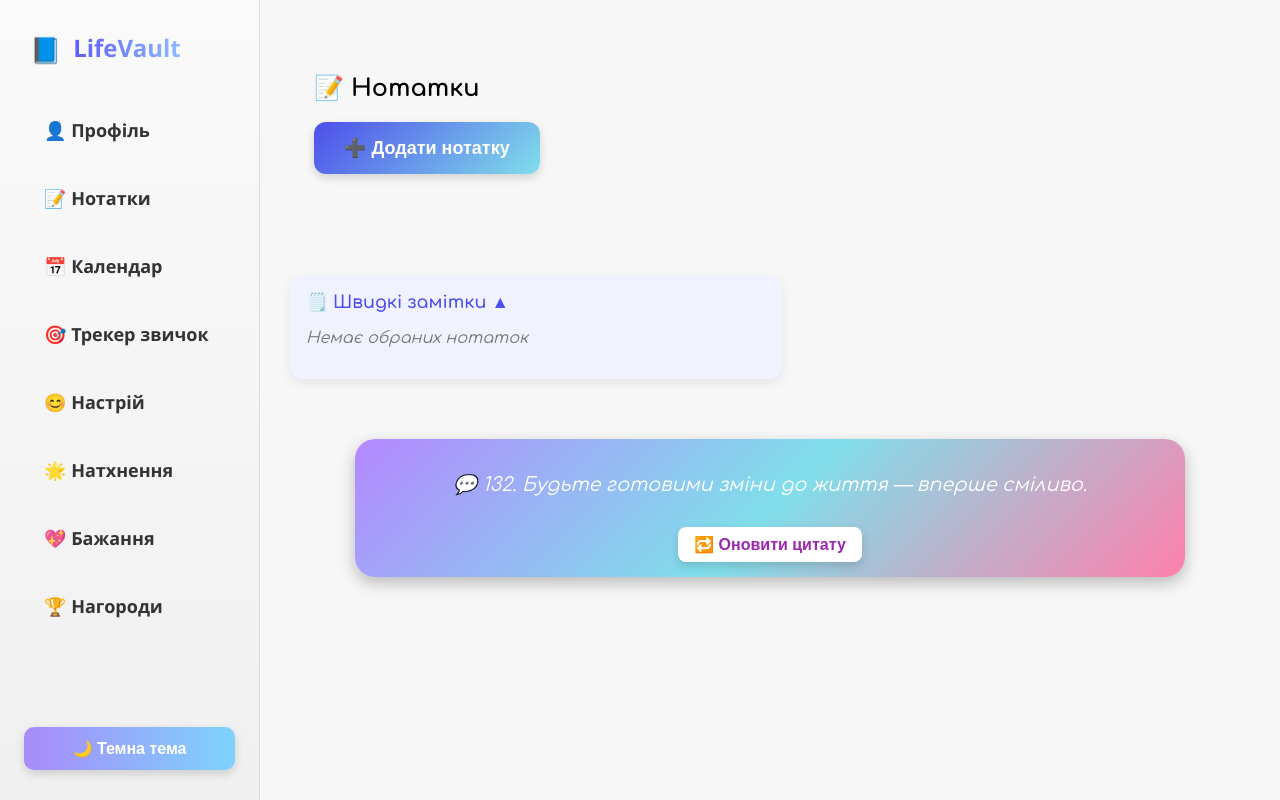
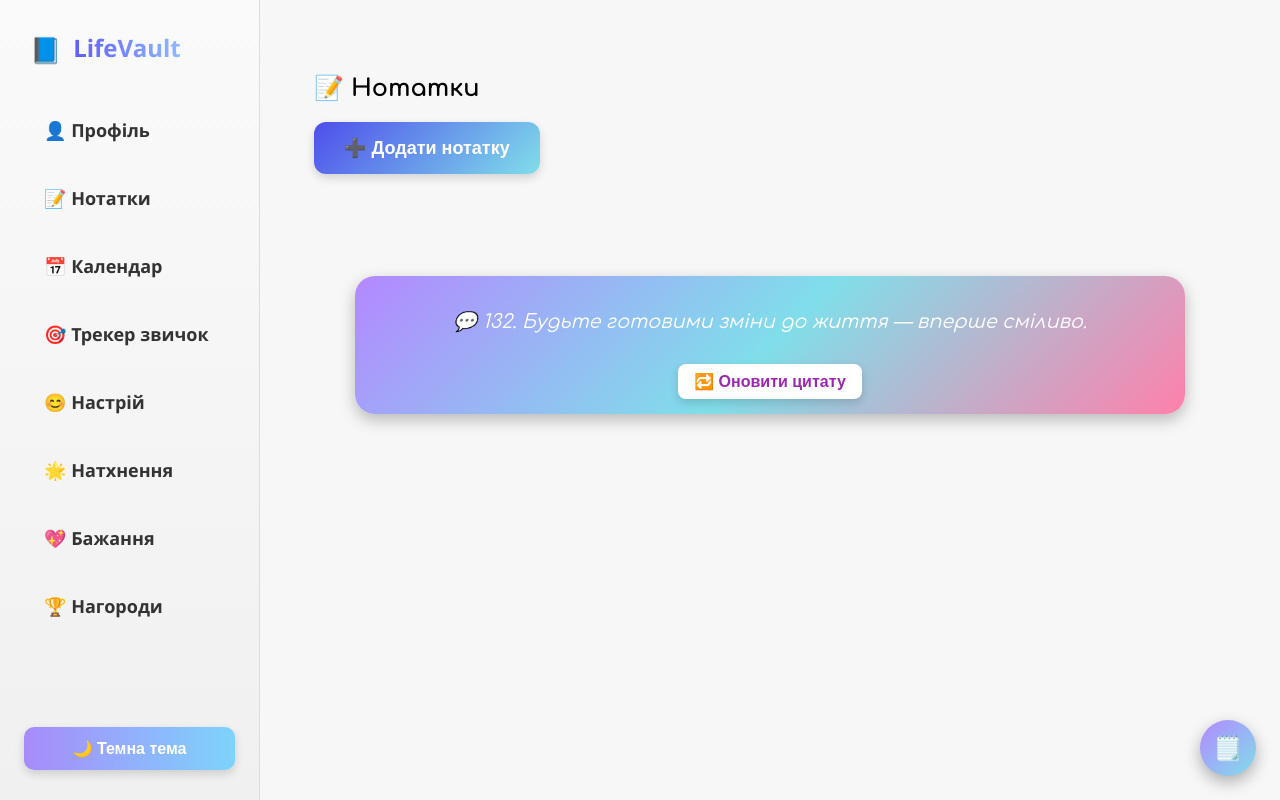
Before and after one commit to Vidziano/LifeVault, a React (Create React App) app: page / in a window 1280 px wide. Built offline with nearby package versions, Linux system fonts and the light colour scheme.

Commit message:
changed the logic of quick notes

```diff
--- a/src/QuickNotesWidget.css
+++ b/src/QuickNotesWidget.css
@@ -1,72 +1,135 @@
-.quick-notes-widget {
-  width: 100%;
-  max-width: 460px;
-  background: #f0f2ff;
-  border-radius: 14px;
-  padding: 16px;
-  box-shadow: 0 4px 12px rgba(0, 0, 0, 0.08);
-  color: #333;
-  font-size: 1rem;
-  transition: all 0.3s ease;
-  margin-top: 60px;
+.quick-notes-fab {
+  position: fixed;
+  bottom: 24px;
+  right: 24px;
+  width: 56px;
+  height: 56px;
+  border-radius: 50%;
+  background-color: #4e4eeb;
+  color: white;
+  font-size: 24px;
+  display: flex;
+  justify-content: center;
+  align-items: center;
+  border: none;
+  cursor: pointer;
+  z-index: 1001;
+  box-shadow: 0 6px 16px rgba(0, 0, 0, 0.3);
+  transition: background 0.3s ease, transform 0.2s ease;
 }
 
-.quick-notes-widget h4 {
+.quick-notes-fab:hover {
+  background-color: #3b3bd6;
+  transform: scale(1.08);
+}
+
+body.dark .quick-notes-fab {
+  background-color: #3a3aee;
+}
+
+body.dark .quick-notes-fab:hover {
+  background-color: #5050ff;
+}
+
+.quick-notes-panel {
+  position: fixed;
+  top: 0;
+  right: 0;
+  width: 340px;
+  height: 100vh;
+  background: #f0f2ff;
+  padding: 16px;
+  display: flex;
+  flex-direction: column;
+  z-index: 1000;
+  box-shadow: -4px 0 16px rgba(0, 0, 0, 0.2);
+  overflow: hidden;
+  border-left: 1px solid #ddd;
+}
+
+body.dark .quick-notes-panel {
+  background: #232334;
+  color: #f0f0f0;
+  box-shadow: -4px 0 20px rgba(255, 255, 255, 0.05);
+  border-left: 1px solid #333;
+}
+
+.quick-notes-header {
+  display: flex;
+  justify-content: space-between;
+  align-items: center;
+  margin-bottom: 12px;
+}
+
+.quick-notes-header h4 {
   margin: 0;
-  font-size: 1.1rem;
-  font-weight: 600;
-  color: #4e4eeb;
+  font-size: 18px;
+}
+
+.quick-notes-header button {
+  background: transparent;
+  border: none;
+  font-size: 20px;
   cursor: pointer;
+  padding: 6px 10px;
+  border-radius: 6px;
+  transition: background 0.2s ease;
+  color: #444;
+}
+
+.quick-notes-header button:hover {
+  background-color: rgba(0, 0, 0, 0.06);
+}
+
+body.dark .quick-notes-header button {
+  color: #ccc;
+}
+
+body.dark .quick-notes-header button:hover {
+  background-color: rgba(255, 255, 255, 0.08);
+}
+
+.quick-notes-list {
+  flex: 1;
+  overflow-y: auto;
+  display: flex;
+  flex-direction: column;
+  gap: 10px;
+  padding-right: 6px;
 }
 
 .quick-note {
-  background: #ffffff;
-  border-left: 4px solid #4e4eeb;
-  padding: 10px 12px;
-  margin-top: 10px;
+  padding: 10px 14px;
   border-radius: 10px;
-  font-size: 0.95rem;
-  color: #222;
-  line-height: 1.4;
-  max-height: 100px;
-  overflow-y: auto;
+  box-shadow: 0 2px 8px rgba(0, 0, 0, 0.08);
+  font-size: 14px;
+  word-wrap: break-word;
+  display: flex;
+  flex-direction: column;
+  gap: 6px;
+  background: #fff;
+}
+
+.quick-note img {
+  max-width: 100%;
+  border-radius: 6px;
+  margin-top: 6px;
 }
 
 .quick-date {
-  font-size: 11px;
-  color: #888;
-  margin-top: 4px;
-  display: block;
+  font-size: 12px;
+  color: #555;
+  text-align: right;
 }
 
-.no-notes {
-  font-style: italic;
-  color: #777;
+.quick-note {
+  background: #ffffff; /* явно вказати білий для світлої */
+  color: #222;
 }
 
-@media (max-width: 768px) {
-  .quick-notes-widget {
-    max-width: 90%;
-    padding: 14px;
-  }
+
+.no-notes {
+  text-align: center;
+  color: #777;
+  margin-top: 20px;
 }
-
-body.dark .quick-notes-widget {
-  background: #1e1e2a;
-  color: #f0f0f0;
-  box-shadow: 0 6px 16px rgba(0, 0, 0, 0.4);
-}
-
-body.dark .quick-notes-widget h4 {
-  color: #b388ff;
-}
-
-body.dark .quick-note {
-  background: #2a2a3d;
-  color: #e0e0e0;
-  border-left-color: #80deea;
-}
-
-body.dark .quick-date {
-  color: #aaa;
-}
--- a/src/QuickNotesWidget.js
+++ b/src/QuickNotesWidget.js
@@ -3,12 +3,12 @@ import './QuickNotesWidget.css';
 
 function QuickNotesWidget() {
   const [notes, setNotes] = useState([]);
-  const [open, setOpen] = useState(true); // Додаємо стан згортання
+  const [open, setOpen] = useState(false);
 
   useEffect(() => {
     const loadFavorites = () => {
       const stored = JSON.parse(localStorage.getItem('notes')) || [];
-      const favorites = stored.filter(n => n.favorite).slice(0, 3);
+      const favorites = stored.filter(n => n.favorite);
       setNotes(favorites);
     };
 
@@ -17,25 +17,47 @@ function QuickNotesWidget() {
     return () => window.removeEventListener('storage', loadFavorites);
   }, []);
 
+  const getColor = (tag) => {
+    const tagColors = {
+      'робота': '#a0d3f7',
+      'навчання': '#b8f7be',
+      'особисте': '#fdc2cb',
+      'інше': '#f197ff',
+      'завдання': '#ffecb2'
+    };
+    return tagColors[(tag || '').toLowerCase()] || '#eeeeee';
+  };
+
+
   return (
-    <div className="quick-notes-widget">
-      <h4 onClick={() => setOpen(!open)} style={{ cursor: 'pointer' }}>
-        🗒️ Швидкі замітки {open ? '▲' : '▼'}
-      </h4>
+    <>
+      <button className="quick-notes-fab" onClick={() => setOpen(!open)}>
+        🗒️
+      </button>
 
       {open && (
-        notes.length === 0 ? (
-          <p className="no-notes">Немає обраних нотаток</p>
-        ) : (
-          notes.map(note => (
-            <div key={note.id} className="quick-note">
-              <p>{note.text}</p>
-              <span className="quick-date">{note.created}</span>
+        <div className="quick-notes-panel">
+          <div className="quick-notes-header">
+            <h4>📌 Швидкі нотатки</h4>
+            <button onClick={() => setOpen(false)}>✖</button>
+          </div>
+          {notes.length === 0 ? (
+            <p className="no-notes">Немає обраних нотаток</p>
+          ) : (
+            <div className="quick-notes-list">
+              {notes.map(note => (
+                <div key={note.id} className="quick-note" style={{ background: getColor(note.tag) }}>
+  <p>{note.text}</p>
+  {note.image && <img src={note.image} alt="note" />}
+  <span className="quick-date">{note.created}</span>
+</div>
+
+              ))}
             </div>
-          ))
-        )
+          )}
+        </div>
       )}
-    </div>
+    </>
   );
 }
 
```
